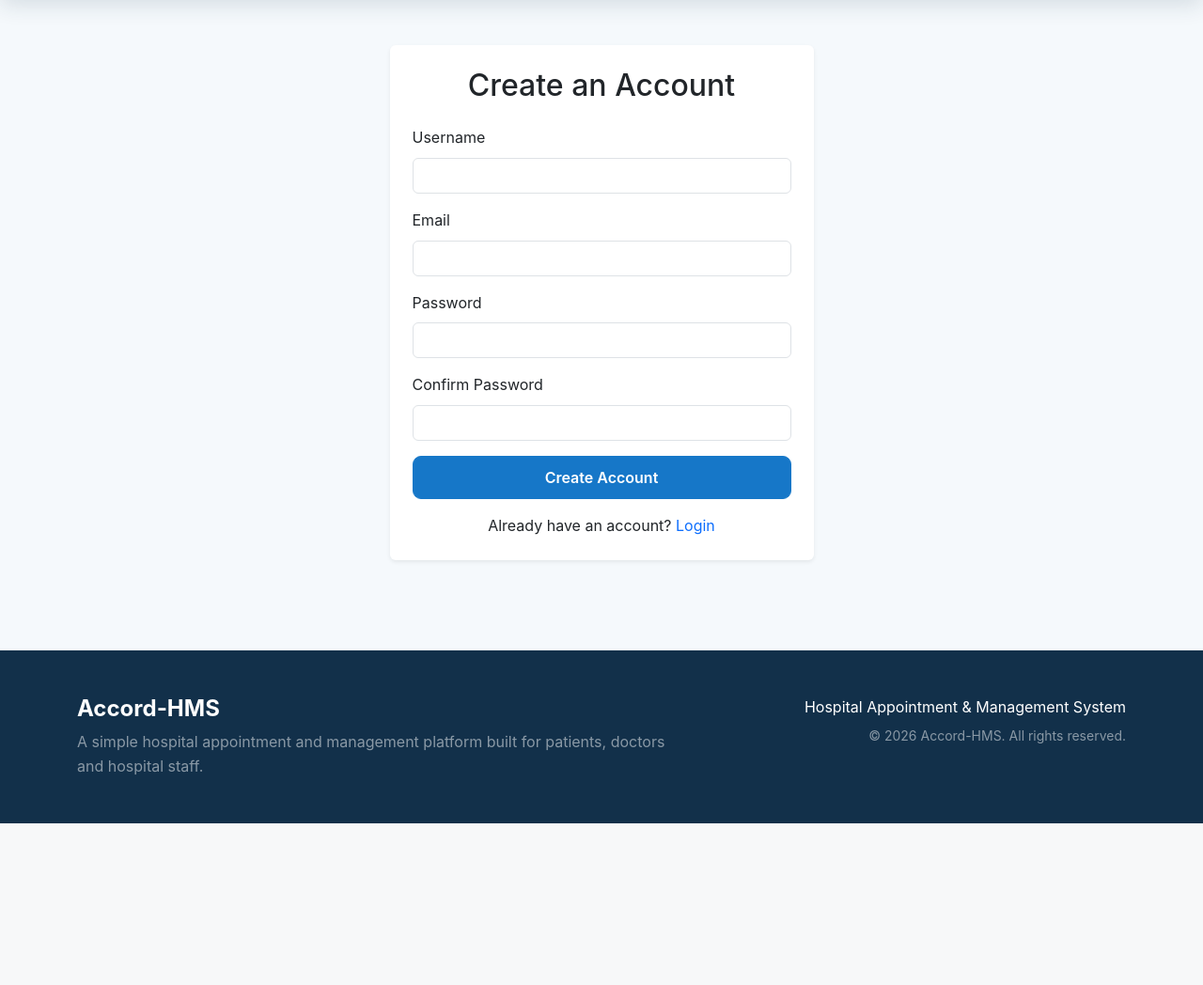
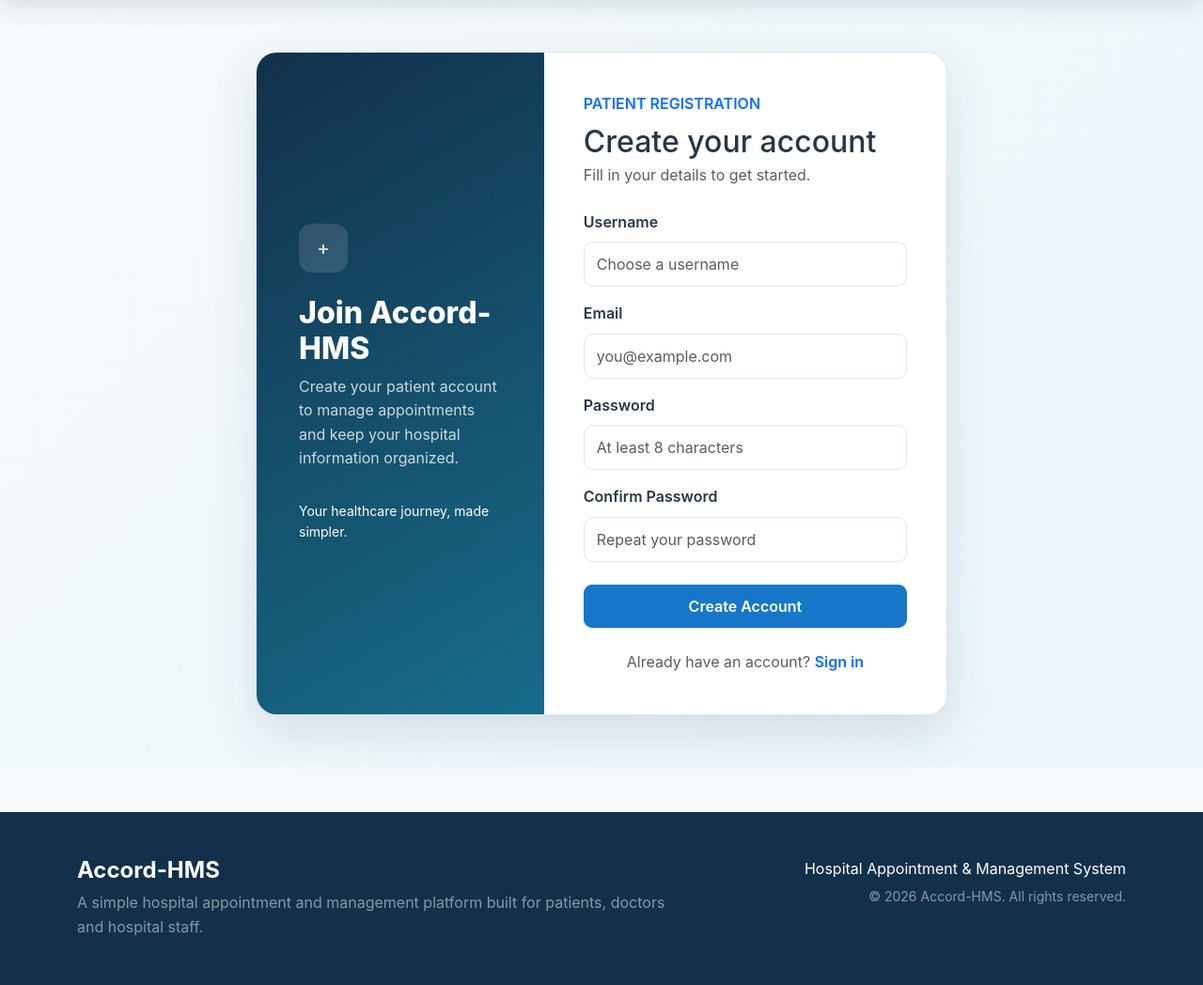
Before and after one commit to adityatiwari-git/Accord-HMS, a Django app: page /accounts/register/ in a window 1280 px wide. Shown: the part 70-1118 px from the top of the page at 94% size. Before the commit the page ends 946 px from the top, so only its background shows below. Run offline with Django 5.2, Linux system fonts and the light colour scheme.

Commit message:
Redesign registration page

```diff
--- a/templates/register.html
+++ b/templates/register.html
@@ -1,116 +1,65 @@
 {% extends "base.html" %}
 
-{% block title %}
-Create Account | Accord-HMS
-{% endblock %}
+{% block title %}Create Account | Accord-HMS{% endblock %}
 
 {% block content %}
+<section class="auth-page">
+    <div class="container">
+        <div class="row justify-content-center">
+            <div class="col-lg-9 col-xl-8">
+                <div class="auth-card row g-0">
+                    <div class="col-md-5 auth-side d-flex flex-column justify-content-center">
+                        <div class="auth-icon">+</div>
+                        <h2>Join Accord-HMS</h2>
+                        <p>Create your patient account to manage appointments and keep your hospital information organized.</p>
+                        <small class="mt-3">Your healthcare journey, made simpler.</small>
+                    </div>
 
-<div class="container py-5">
-
-    <div class="row justify-content-center">
-
-        <div class="col-md-6 col-lg-5">
-
-            <div class="card shadow-sm border-0">
-
-                <div class="card-body p-4">
-
-                    <h2 class="text-center mb-4">
-                        Create an Account
-                    </h2>
+                    <div class="col-md-7 auth-form">
+                        <span class="text-primary fw-semibold">PATIENT REGISTRATION</span>
+                        <h2 class="mt-2 mb-1">Create your account</h2>
+                        <p class="text-muted mb-4">Fill in your details to get started.</p>
 
                         {% if messages %}
                             {% for message in messages %}
-                            <div class="alert alert-{{ message.tags }}">
-                                {{ message }}
-                            </div>
+                                <div class="alert alert-{{ message.tags }}">{{ message }}</div>
                             {% endfor %}
                         {% endif %}
 
                         <form method="POST">
-
                             {% csrf_token %}
 
                             <div class="mb-3">
-                            <label class="form-label">
-                                Username
-                            </label>
-
-                            <input
-                                type="text"
-                                name="username"
-                                class="form-control"
-                                required
-                            >
+                                <label class="form-label fw-semibold">Username</label>
+                                <input type="text" name="username" class="form-control" placeholder="Choose a username" required>
                             </div>
 
                             <div class="mb-3">
-                            <label class="form-label">
-                                Email
-                            </label>
-
-                            <input
-                                type="email"
-                                name="email"
-                                class="form-control"
-                                required
-                            >
+                                <label class="form-label fw-semibold">Email</label>
+                                <input type="email" name="email" class="form-control" placeholder="you@example.com" required>
                             </div>
 
                             <div class="mb-3">
-                            <label class="form-label">
-                                Password
-                            </label>
-
-                            <input
-                                type="password"
-                                name="password"
-                                class="form-control"
-                                required
-                            >
+                                <label class="form-label fw-semibold">Password</label>
+                                <input type="password" name="password" class="form-control" placeholder="At least 8 characters" required>
                             </div>
 
-                        <div class="mb-3">
-                            <label class="form-label">
-                                Confirm Password
-                            </label>
-
-                            <input
-                                type="password"
-                                name="confirm_password"
-                                class="form-control"
-                                required
-                            >
+                            <div class="mb-4">
+                                <label class="form-label fw-semibold">Confirm Password</label>
+                                <input type="password" name="confirm_password" class="form-control" placeholder="Repeat your password" required>
                             </div>
 
-                        <button
-                            type="submit"
-                            class="btn btn-primary w-100"
-                        >
-                            Create Account
-                        </button>
-
+                            <button type="submit" class="btn btn-primary w-100">Create Account</button>
                         </form>
 
-                    <p class="text-center mt-3 mb-0">
-
+                        <p class="text-center mt-4 mb-0 text-muted">
                             Already have an account?
-
-                        <a href="{% url 'login' %}">
-                            Login
-                        </a>
-
+                            <a href="{% url 'login' %}" class="fw-semibold">Sign in</a>
                         </p>
-
                     </div>
-
                 </div>
-
             </div>
-
         </div>
-
     </div>
-
+</section>
 {% endblock %}
```
Lines whose indentation alone changed are shown as unchanged.
